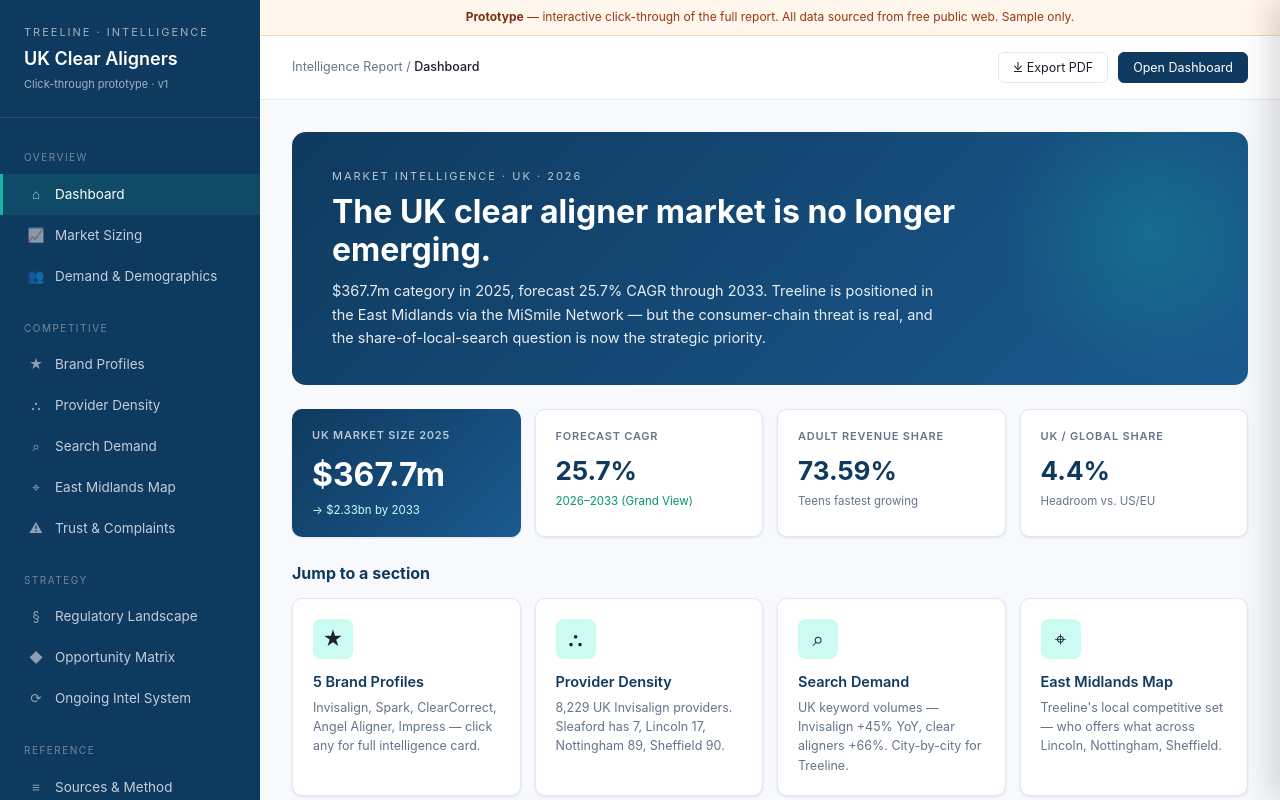
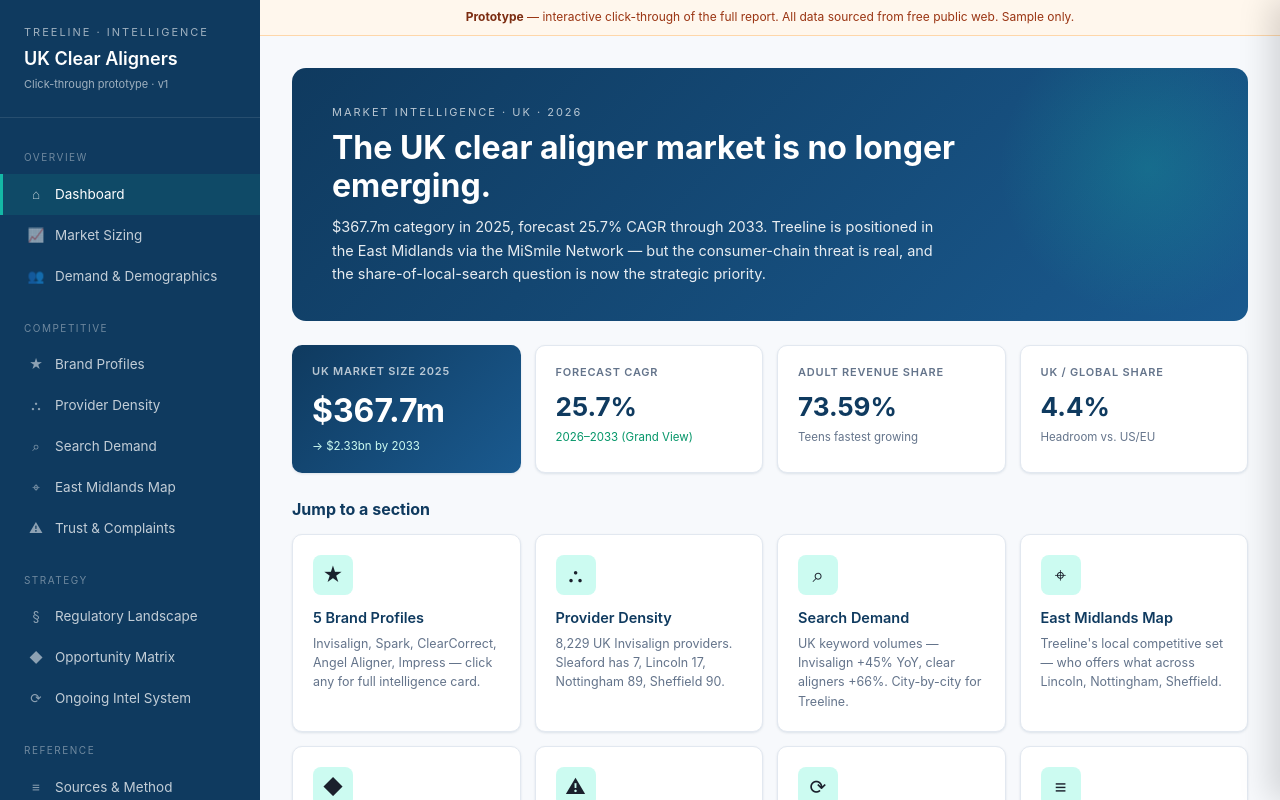
Before and after one commit to renju997/uk-aligners-report, a plain HTML site: page index.html in a window 1280 px wide. Drawn offline with nearby package versions, Linux system fonts and the light colour scheme.

Commit message:
Remove top bar (breadcrumb + stub action buttons) (#3)
The top bar held a breadcrumb that duplicated info already shown by
the highlighted sidebar nav item, plus two non-functional buttons
("Export PDF" and "Open Dashboard") that only triggered alert() stubs.

Strip the whole .topbar block:
- index.html: remove the <div class="topbar"> markup
- app.js: drop the titles map and the crumbs DOM update on every
  navigation
- styles.css: remove now-unused .topbar, .crumbs, .btn, .btn.primary
  rules (~17 lines)

The .proto-banner above the bar is kept — it carries useful "this is
a prototype" framing.

Co-authored-by: Renju George Thoppil <renjugeorgethoppil@Renjus-MacBook-Air.local>

```diff
--- a/app.js
+++ b/app.js
@@ -141,14 +141,6 @@ function navigate(pageId) {
   document.querySelectorAll('.nav-item').forEach(n => n.classList.remove('active'));
   document.getElementById('page-'+pageId).classList.add('active');
   document.querySelectorAll('.nav-item[data-page="'+pageId+'"]').forEach(n => n.classList.add('active'));
-  const titles = {
-    dashboard:'Dashboard', market:'Market Sizing', demand:'Demand & Demographics',
-    brands:'Brand Profiles', density:'Provider Density', keywords:'Search Demand',
-    regulation:'Regulatory Landscape', trust:'Trust & Complaints',
-    competitive:'East Midlands Map', opportunities:'Opportunity Matrix',
-    intelligence:'Ongoing Intel System', sources:'Sources & Method'
-  };
-  document.getElementById('crumbs').innerHTML = 'Intelligence Report / <span>'+titles[pageId]+'</span>';
   document.querySelector('.main').scrollTop = 0;
   if (pageId === 'market' && !window._chartDone) renderChart();
   if (pageId === 'density' && !window._densityChartDone) renderDensityChart();
--- a/index.html
+++ b/index.html
@@ -81,14 +81,6 @@
   <main class="main">
     <div class="proto-banner">
       <b>Prototype</b> — interactive click-through of the full report. All data sourced from free public web. Sample only.
-    </div>
-
-    <div class="topbar">
-      <div class="crumbs" id="crumbs">Intelligence Report / <span>Dashboard</span></div>
-      <div class="actions">
-        <button class="btn" onclick="alert('Would export current view as PDF in production')">⤓ Export PDF</button>
-        <button class="btn primary" onclick="alert('Would open intelligence dashboard in production')">Open Dashboard</button>
-      </div>
     </div>
 
     <div class="content">
--- a/styles.css
+++ b/styles.css
@@ -80,22 +80,6 @@ a:hover { text-decoration:underline; }
 
 /* ============ MAIN ============ */
 .main { overflow-y:auto; padding:0; background:var(--bg); }
-.topbar {
-  background:white; border-bottom:1px solid var(--border); padding:16px 32px;
-  display:flex; align-items:center; justify-content:space-between;
-  position:sticky; top:0; z-index:10;
-}
-.crumbs { font-size:12.5px; color:var(--muted); }
-.crumbs span { color:var(--text); font-weight:500; }
-.topbar .actions { display:flex; gap:10px; }
-.btn {
-  border:1px solid var(--border); background:white; padding:7px 14px; font-size:12.5px;
-  border-radius:6px; cursor:pointer; color:var(--text); font-family:inherit;
-  transition:all .15s; display:inline-flex; align-items:center; gap:6px;
-}
-.btn:hover { border-color:var(--navy-2); color:var(--navy-2); }
-.btn.primary { background:var(--navy); color:white; border-color:var(--navy); }
-.btn.primary:hover { background:var(--navy-2); border-color:var(--navy-2); color:white; }
 .content { padding:32px; max-width:1200px; }
 
 /* ============ PAGES ============ */
```
